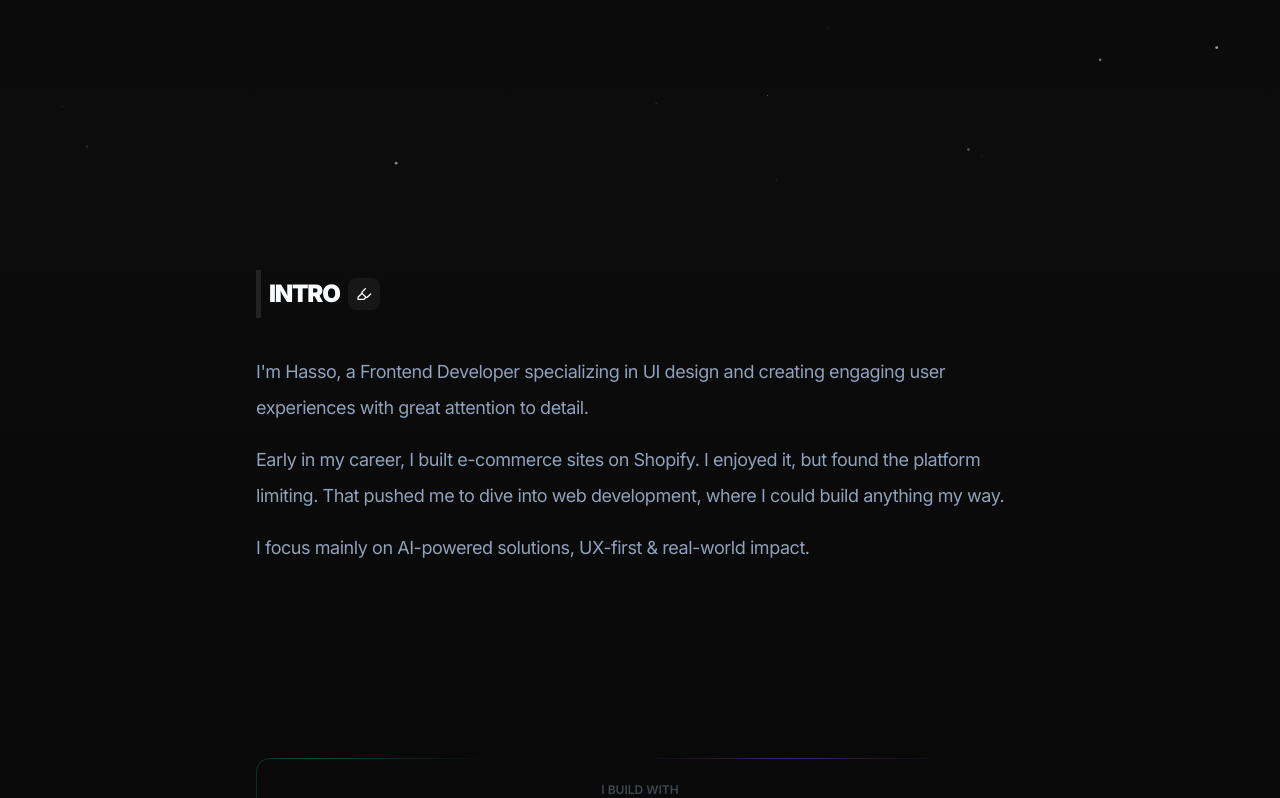
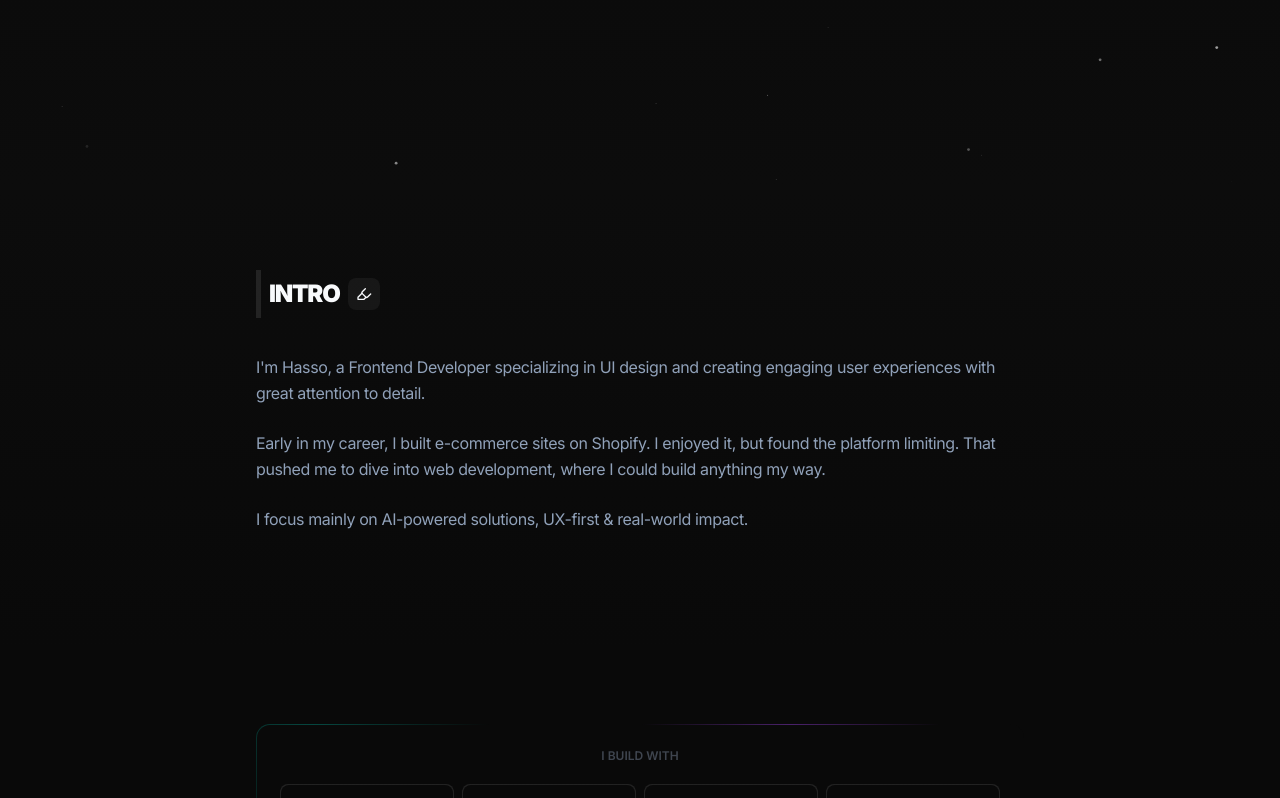
Before and after one commit to hassohamid/Portfolio-V1, a React (Vite) app: page / in a window 1280 px wide. Shown: the part 481-1279 px from the top of the page. Built offline with nearby package versions, Linux system fonts and the light colour scheme.

Commit message:
text-base

```diff
--- a/src/layout/About.tsx
+++ b/src/layout/About.tsx
@@ -29,9 +29,9 @@ export default function About() {
             </Toggle>
           </div>
 
-          <div className="pt-2 pb-8 space-y-4 text-sm sm:text-lg tracking-tight ">
+          <div className="pt-2 pb-8 space-y-6 text-sm sm:text-base tracking-tight max-w-3xl   ">
             <p
-              className={`leading-loose transition-opacity duration-500 ${
+              className={`leading-relaxed transition-opacity duration-500 ${
                 isHighlighted
                   ? "text-muted-foreground/30"
                   : "text-muted-foreground"
@@ -81,7 +81,7 @@ export default function About() {
             </p>
 
             <p
-              className={`leading-loose transition-opacity duration-500 ${
+              className={`leading-relaxed transition-opacity duration-500 ${
                 isHighlighted
                   ? "text-muted-foreground/30"
                   : "text-muted-foreground"
@@ -120,7 +120,7 @@ export default function About() {
             </p>
 
             <p
-              className={`leading-loose transition-opacity duration-500 ${
+              className={`leading-relaxed transition-opacity duration-500 ${
                 isHighlighted
                   ? "text-muted-foreground/30"
                   : "text-muted-foreground"
```
